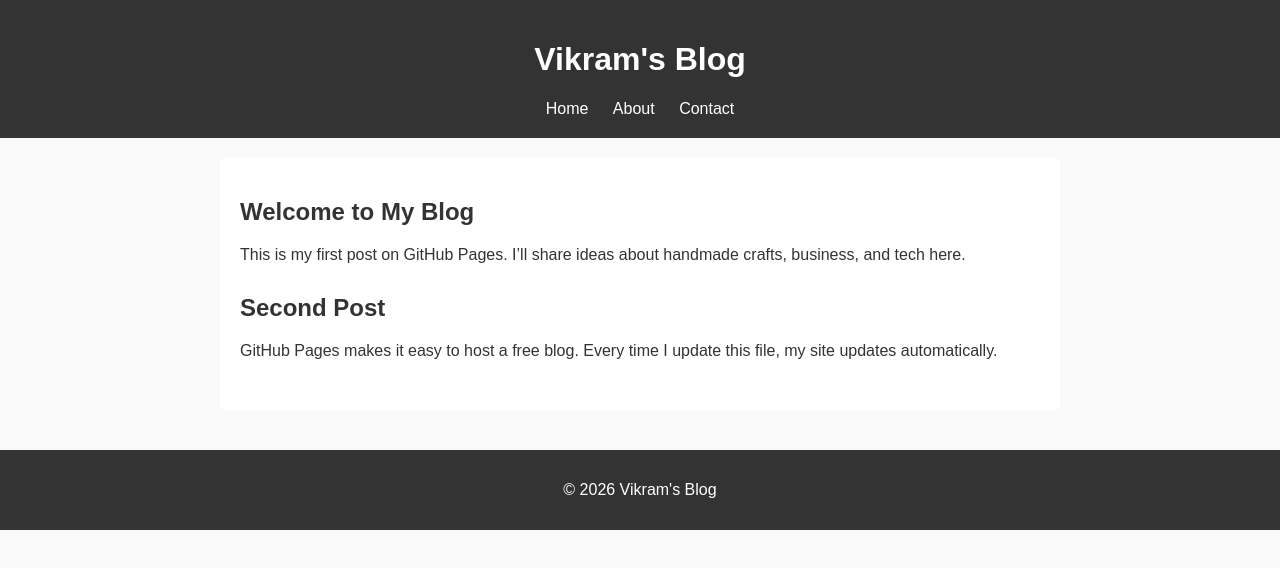
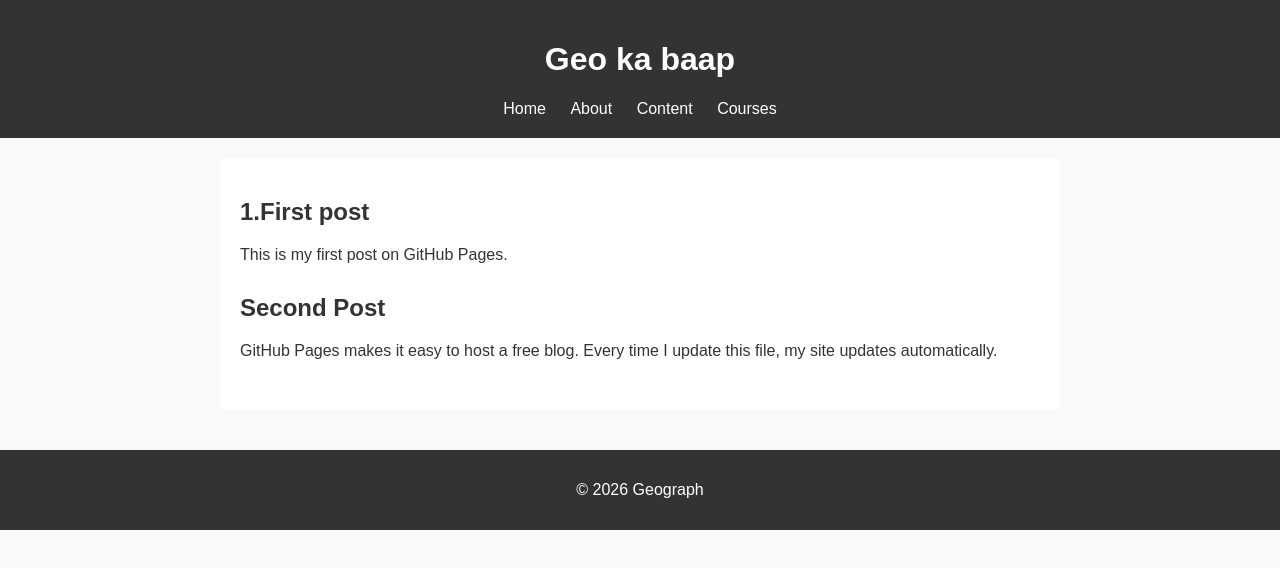
Before and after one commit to vikramsundeshaa/geograph, a plain HTML site: page index.html in a window 1280 px wide. Drawn offline with Linux system fonts and the light colour scheme.

Commit message:
Update index.html
changed some names in html file

```diff
--- a/index.html
+++ b/index.html
@@ -44,18 +44,19 @@
 </head>
 <body>
   <header>
-    <h1>Vikram's Blog</h1>
+    <h1>Geo ka baap</h1>
     <nav>
       <a href="#">Home</a>
       <a href="#">About</a>
-      <a href="#">Contact</a>
+      <a href="#">Content</a>
+      <a href="#">Courses</a>
     </nav>
   </header>
 
   <main>
     <article>
-      <h2>Welcome to My Blog</h2>
-      <p>This is my first post on GitHub Pages. I’ll share ideas about handmade crafts, business, and tech here.</p>
+      <h2>1.First post</h2>
+      <p>This is my first post on GitHub Pages.</p>
     </article>
 
     <article>
@@ -65,7 +66,7 @@
   </main>
 
   <footer>
-    <p>&#169; 2026 Vikram's Blog</p>
+    <p>&#169; 2026 Geograph</p>
   </footer>
 </body>
 </html>
```
